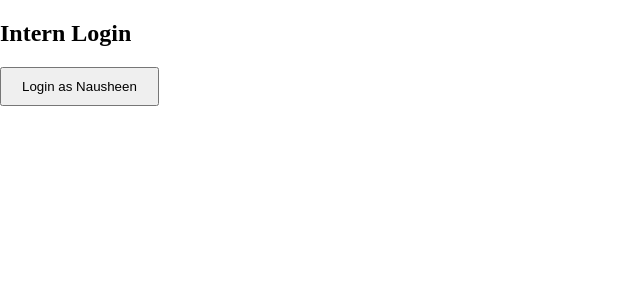
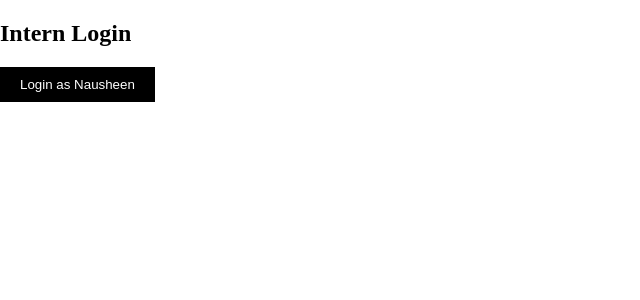
Before and after one commit to nausheensiddiqui23/Intern-Portal, a React (Vite) app in the folder intern portal/: page / in a window 1280 px wide. Shown: the top 300 px of the page, without its empty margins (0-640 px from the left). Built offline with nearby package versions, Linux system fonts and the light colour scheme.

Commit message:
new commit

```diff
--- a/intern portal/src/index.css
+++ b/intern portal/src/index.css
@@ -82,4 +82,7 @@ body, html, #root {
 }
 button{
   padding: 10px 20px  ;
+  border: none;
+  background-color: #000;
+  color: #fff;
 }
```
